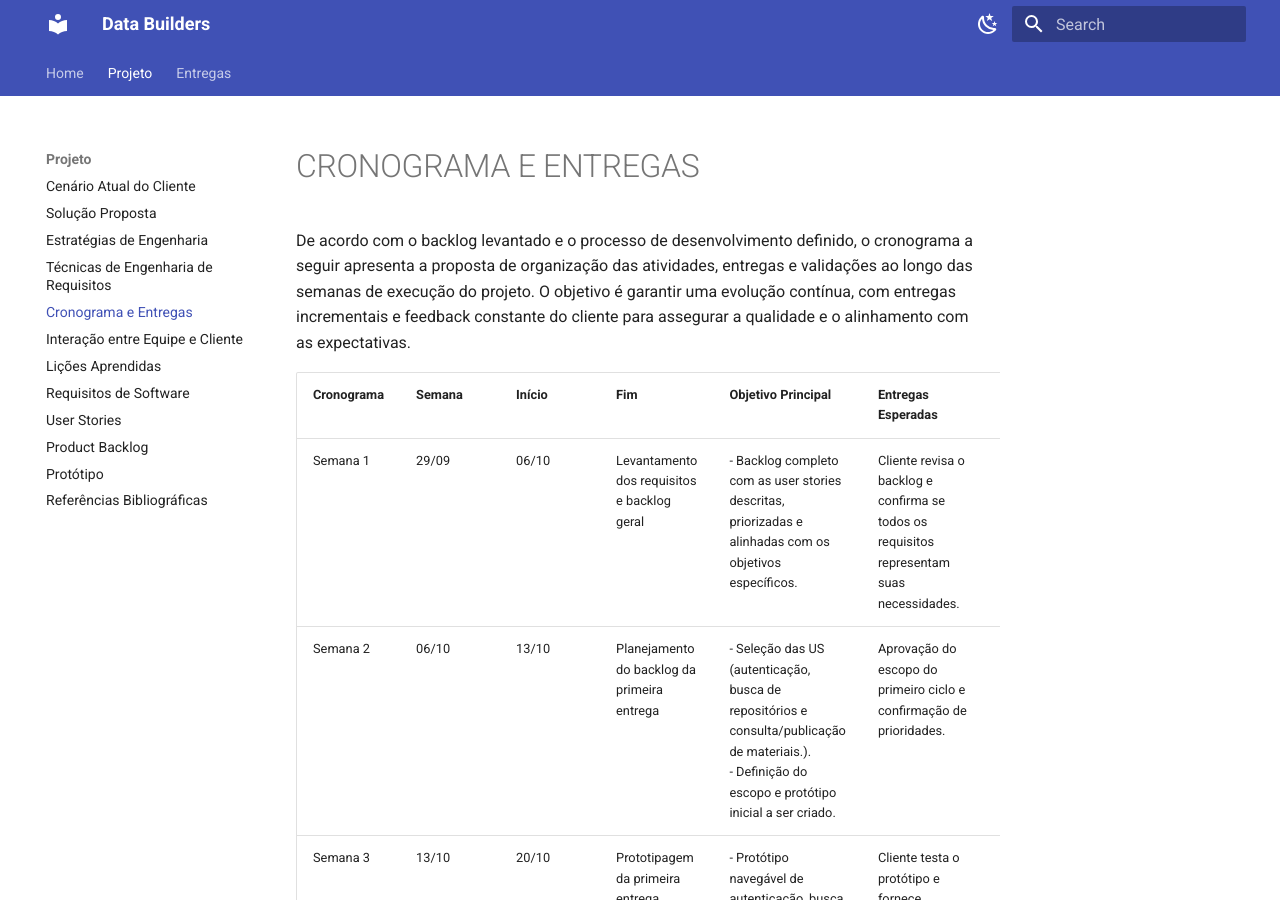
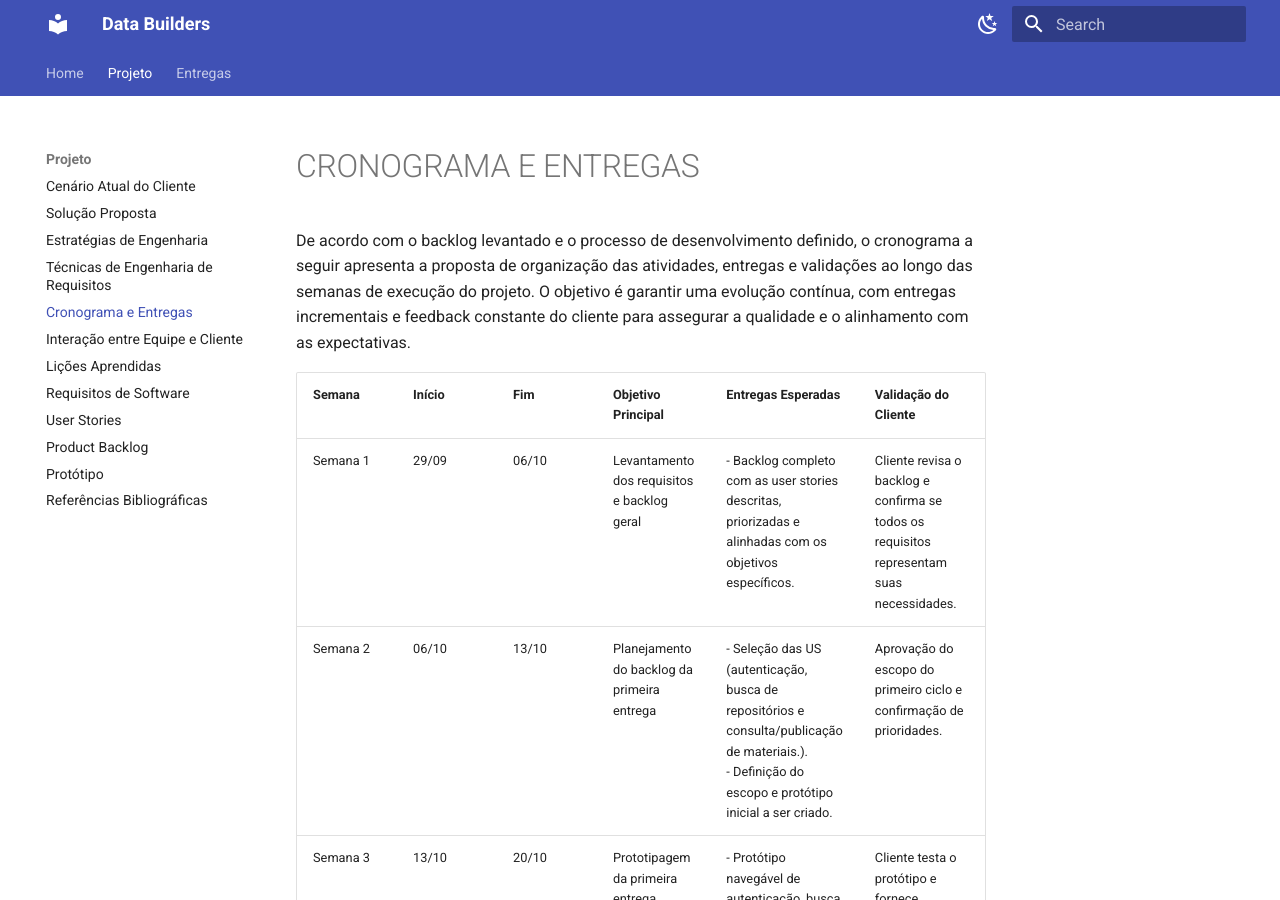
Before and after one commit to mdsreq-fga-unb/REQ-2025.2-T01-DataBuilders, an MkDocs documentation site: the page built from docs/visao_produto/cronograma.md, in a window 1280 px wide and 900 px high. Built offline with MkDocs 1.6.1 and Material for MkDocs 9.7.7, drawn with Linux system fonts in a browser that asks for light colours.

Commit message:
fix: ajuste tabela de cronograma

```diff
--- a/docs/visao_produto/cronograma.md
+++ b/docs/visao_produto/cronograma.md
@@ -3,8 +3,8 @@
 De acordo com o backlog levantado e o processo de desenvolvimento definido, o cronograma a seguir apresenta a proposta de organização das atividades, entregas e validações ao longo das semanas de execução do projeto. O objetivo é garantir uma evolução contínua, com entregas incrementais e feedback constante do cliente para assegurar a qualidade e o alinhamento com as expectativas.
 
 
-| **Cronograma** | **Semana** | **Início** | **Fim** | **Objetivo Principal** | **Entregas Esperadas** | **Validação do Cliente** |
-|-------------|---------|--------|-----|--------------------|--------------------|----------------------|
+| **Semana** | **Início** | **Fim** | **Objetivo Principal** | **Entregas Esperadas** | **Validação do Cliente** |
+|---------|--------|-----|--------------------|--------------------|----------------------|
 | Semana 1 | 29/09 | 06/10 | Levantamento dos requisitos e backlog geral | - Backlog completo com as user stories descritas, priorizadas e alinhadas com os objetivos específicos. | Cliente revisa o backlog e confirma se todos os requisitos representam suas necessidades. |
 | Semana 2 | 06/10 | 13/10 | Planejamento do backlog da primeira entrega | - Seleção das US (autenticação, busca de repositórios e consulta/publicação de materiais.).<br>- Definição do escopo e protótipo inicial a ser criado. | Aprovação do escopo do primeiro ciclo e confirmação de prioridades. |
 | Semana 3 | 13/10 | 20/10 | Prototipagem da primeira entrega | - Protótipo navegável de autenticação, busca de repositórios e consulta/publicação de materiais. | Cliente testa o protótipo e fornece feedback de usabilidade e fluxo. |
```
